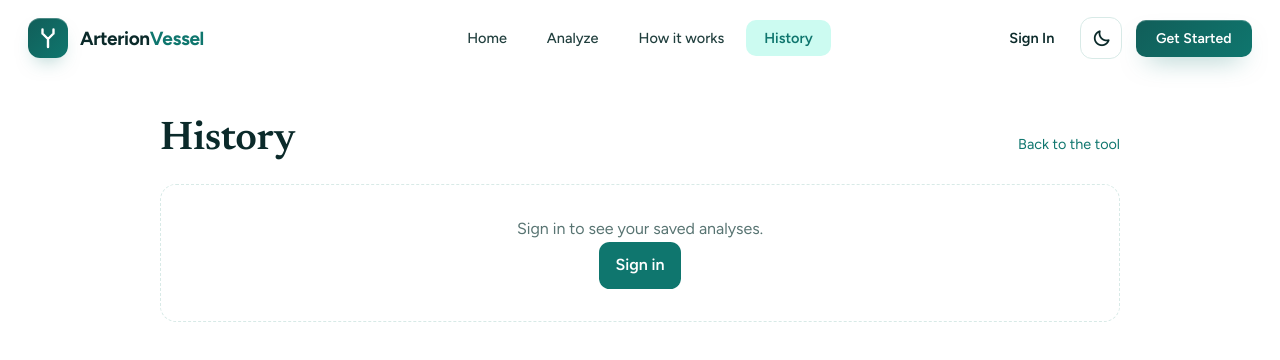
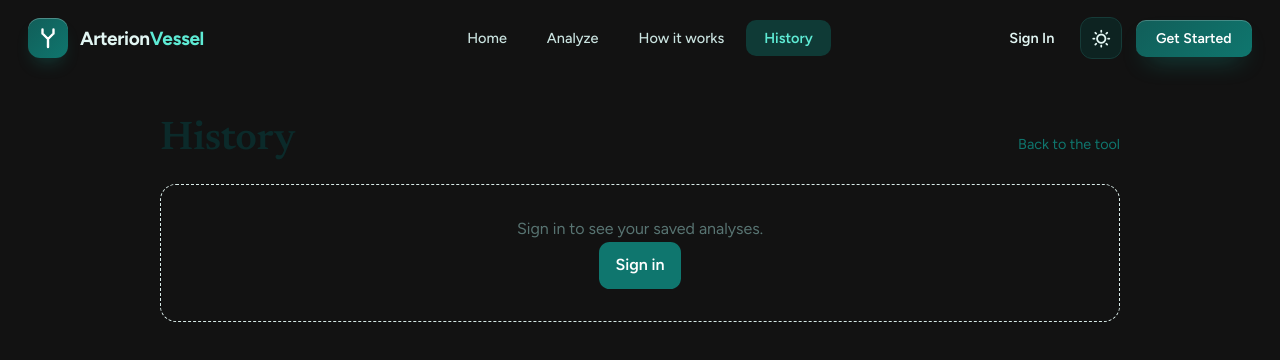
Before and after one commit to kartikpagariya25/arterion-vessel-analysis, a plain HTML site: page frontend/history.html in a window 1280 px wide. Both pictures are taken after a click on the button "Switch to dark theme". Drawn offline with nearby package versions, Linux system fonts and the light colour scheme.

Commit message:
Remember the theme choice and apply it before first paint

```diff
--- a/frontend/history.html
+++ b/frontend/history.html
@@ -21,6 +21,7 @@
 <link rel="stylesheet" href="css/landing.css">
 <link rel="stylesheet" href="css/account-theme.css">
 <link rel="stylesheet" href="css/account.css">
+<script>try{var t=localStorage.getItem('arterion-theme');if(!t&&window.matchMedia&&matchMedia('(prefers-color-scheme: dark)').matches)t='dark';if(t)document.documentElement.setAttribute('data-theme',t)}catch(e){}</script>
 <script>if(!(window.matchMedia&&matchMedia('(prefers-reduced-motion: reduce)').matches))document.documentElement.classList.add('lp-anim')</script>
 </head>
 <body class="acc-body lp-body">
--- a/frontend/js/landing.js
+++ b/frontend/js/landing.js
@@ -151,3 +151,37 @@
     });
   });
 })();
+
+/* Theme: follows the system until you choose; the choice is remembered. The saved value is applied in <head> before first paint. */
+(function () {
+  "use strict";
+  var KEY = "arterion-theme", root = document.documentElement;
+  var mq = window.matchMedia ? window.matchMedia("(prefers-color-scheme: dark)") : null;
+  function current() { return root.getAttribute("data-theme") || (mq && mq.matches ? "dark" : "light"); }
+  function paint(t) {
+    root.setAttribute("data-theme", t);
+    var m = document.querySelector('meta[name="theme-color"]');
+    var bg = getComputedStyle(root).getPropertyValue("--bg").trim();
+    if (m && bg) m.setAttribute("content", bg);
+    document.querySelectorAll(".lp-theme").forEach(function (b) {
+      b.setAttribute("aria-pressed", String(t === "dark"));
+      b.setAttribute("aria-label", t === "dark" ? "Switch to light theme" : "Switch to dark theme");
+    });
+  }
+  paint(current());
+  document.querySelectorAll(".lp-theme").forEach(function (b) {
+    b.addEventListener("click", function () {
+      var next = current() === "dark" ? "light" : "dark";
+      root.classList.add("theme-anim");
+      paint(next);
+      try { localStorage.setItem(KEY, next); } catch (e) { /* private mode: still works for this visit */ }
+      window.dispatchEvent(new CustomEvent("themechange", { detail: next }));
+      setTimeout(function () { root.classList.remove("theme-anim"); }, 500);
+    });
+  });
+  // follow the system while the visitor has not chosen
+  if (mq && mq.addEventListener) mq.addEventListener("change", function (e) {
+    var saved = null; try { saved = localStorage.getItem(KEY); } catch (x) { /* ignore */ }
+    if (!saved) { paint(e.matches ? "dark" : "light"); window.dispatchEvent(new CustomEvent("themechange")); }
+  });
+})();
```
Also changed, not shown: frontend/index.html (+1 -0 lines).
